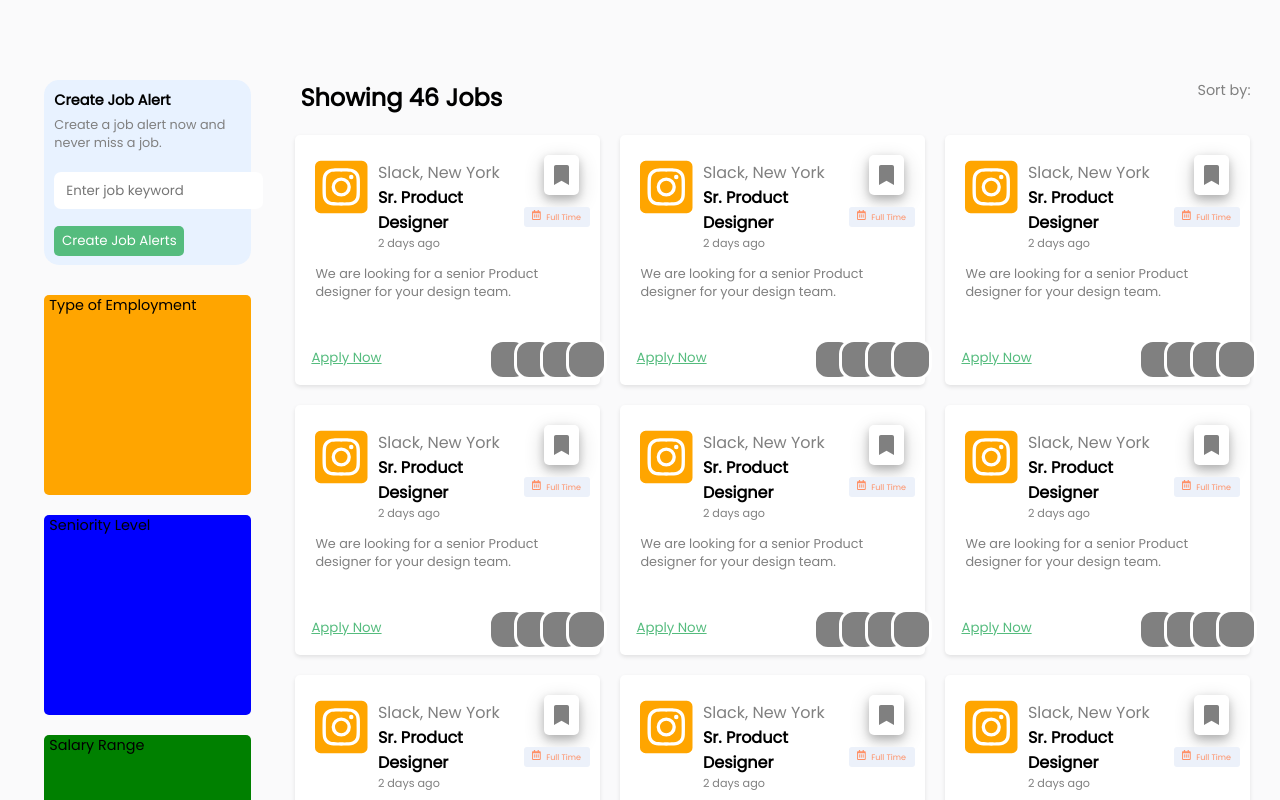
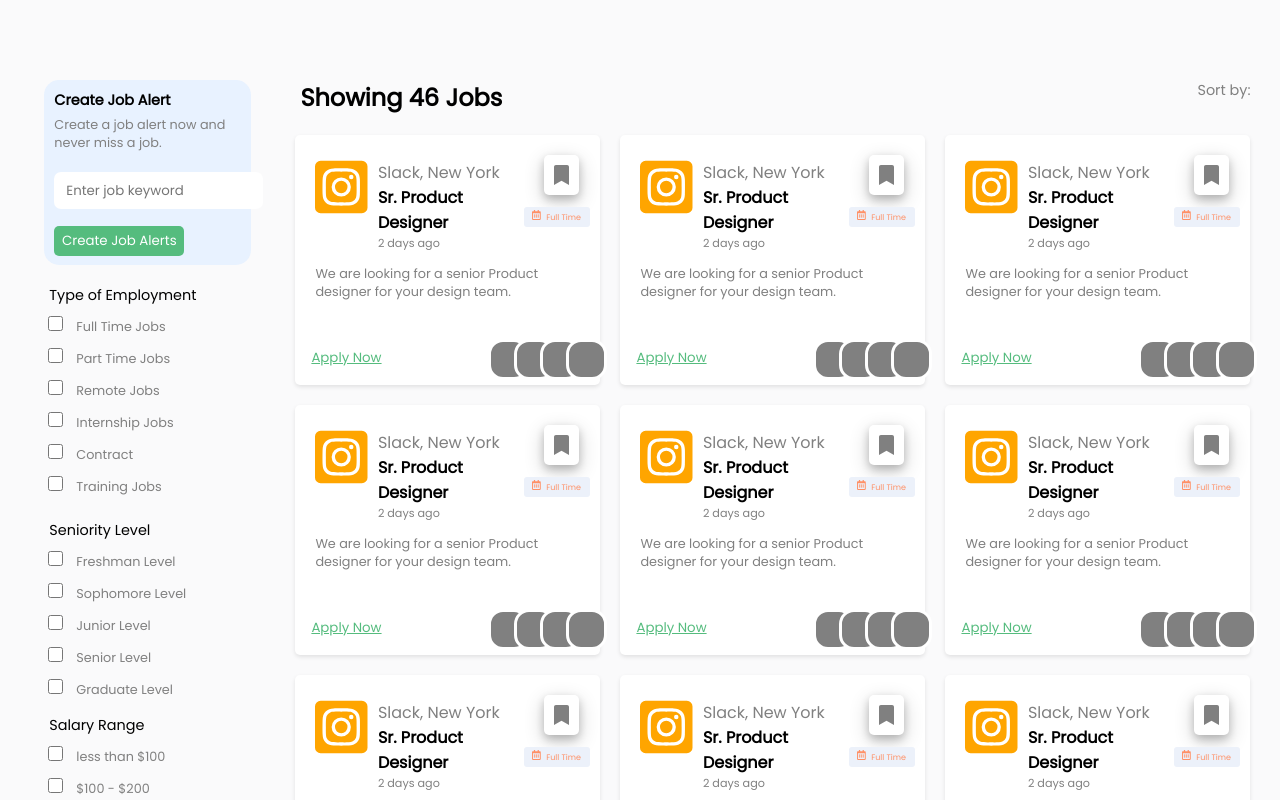
Before and after one commit to manuzcheruz/handshake-react, a React (Create React App) app: page /jobs in a window 1280 px wide. Shown: the top 800 px of the page. Built offline with nearby package versions, Linux system fonts and the light colour scheme.

Commit message:
done with jobs now

```diff
--- a/src/Shared/Field/Field.js
+++ b/src/Shared/Field/Field.js
@@ -4,7 +4,22 @@
 
 function Field(props) {
     let field = ''
-    if (props.elementName === 'input') {
+    if (props.elementName === 'input' && props.elementType === 'checkbox') {
+        field = (
+            <div className="field-item" style={{padding: '0px'}}>
+                <input
+                    name={props.name}
+                    id={props.name}
+                    type={props.elementType}
+                    placeholder={props.placeholder}
+                    style={{height: '15px', width: '15px'}}
+                />
+                <label for={props.name} className="label1" style={{marginLeft: '10px', fontSize: '0.8rem', color: 'grey'}}>
+                    {props.label}
+                </label>
+            </div>
+        )
+    } else if (props.elementName === 'input') {
         field = (
             <div className="field-item">
                 <div className="label">
--- /dev/null
+++ b/src/Shared/Pagination/Pagination.css
@@ -0,0 +1,21 @@
+.pagination {
+    margin-top: 40px;
+    display: flex;
+    justify-content: center;
+}
+
+.pagination .pagination-items {
+    width: 30px;
+    height: 30px;
+    border-radius: 7px;
+    background-color: white;
+    margin-right: 10px;
+    margin-left: 10px;
+    box-shadow: 0 4px 8px 0 rgba(0, 0, 0, 0.2),
+        0 6px 20px 0 rgba(0, 0, 0, 0.19);
+}
+
+.pagination .pagination-items .pagination-item {
+    padding-top: 4px;
+    padding-left: 11px;
+}
--- /dev/null
+++ b/src/Shared/Pagination/Pagination.js
@@ -0,0 +1,45 @@
+import React from 'react'
+
+import './Pagination.css'
+
+// will be accessing the pages dynamically from the request url, this is just dummy pages
+const pages = [
+    {
+        number: '1',
+        active: false
+    },
+    {
+        number: '2',
+        active: false
+    },
+    {
+        number: '3',
+        active: false
+    },
+    {
+        number: '4',
+        active: true
+    },
+    {
+        number: '5',
+        active: false
+    }
+]
+
+function Pagination() {
+    return (
+        <div className="pagination">
+            {pages.map(item => {
+                return (
+                    <div className="pagination-items" style={{backgroundColor: `${item.active && '#55BC7E'}`, color: `${item.active && 'white'}` }}>
+                        <div className="pagination-item">
+                            {item.number}
+                        </div>
+                    </div>
+                )
+            })}
+        </div>
+    )
+}
+
+export default Pagination
--- a/src/components/Auth/Login/Login.css
+++ b/src/components/Auth/Login/Login.css
@@ -1,5 +1,5 @@
 .login-wrapper {
-    height: 100vh;
+    height: auto;
     width: 100vw;
     display: grid;
     grid-template-columns: 1fr 1fr;
--- a/src/components/Auth/Login/Login.js
+++ b/src/components/Auth/Login/Login.js
@@ -21,6 +21,12 @@
         elementType: 'password',
         placeholder: 'Password',
         label: 'Password'
+    },
+    {
+        name: 'remember',
+        elementName: 'input',
+        elementType: 'checkbox',
+        label: 'keep me logged in'
     }
 ]
 
@@ -50,6 +56,7 @@
                                     )
                                 })}
                                 <div className="button">
+                                    <Link to="/jobs">
                                         <Button
                                             name='Log In'
                                             color='white'
@@ -61,6 +68,7 @@
                                             iconMarginLeft='20px'
                                             iconMarginTop='0px'
                                             icon={<LoginIcon height={20} color='white' />} />
+                                    </Link>
                                 </div>
                             </form>
                         </div>
--- a/src/components/Auth/Signup/Signup.js
+++ b/src/components/Auth/Signup/Signup.js
@@ -31,8 +31,9 @@
     },
     {
         name: 'terms',
-        elementName: 'checkbox',
-        elementType: 'checkbox'
+        elementName: 'input',
+        elementType: 'checkbox',
+        label: 'accept our terms and conditions in order to complete creating your account'
     }
 ]
 
--- a/src/components/Job/Jobs/Jobs.css
+++ b/src/components/Job/Jobs/Jobs.css
@@ -45,14 +45,13 @@
 .jobs-wrapper .filters .filter {
     width: auto;
     height: 500px;
-    margin-top: 30px;
+    margin-top: 20px;
     border-radius: 15px;
 }
 
 .jobs-wrapper .filters .filter .employment-type {
-    height: 200px;
+    height: 230px;
     width: auto;
-    background-color: orange;
     border-radius: 5px;
 }
 
@@ -62,10 +61,9 @@
 }
 
 .jobs-wrapper .filters .filter .level {
-    margin-top: 20px;
-    height: 200px;
+    margin-top: 5px;
+    height: 190px;
     width: auto;
-    background-color: blue;
     border-radius: 5px;
 }
 
@@ -75,10 +73,9 @@
 }
 
 .jobs-wrapper .filters .filter .salary {
-    margin-top: 20px;
+    margin-top: 5px;
     height: 200px;
     width: auto;
-    background-color: green;
     border-radius: 5px;
 }
 
--- a/src/components/Job/Jobs/Jobs.js
+++ b/src/components/Job/Jobs/Jobs.js
@@ -3,6 +3,7 @@
 import JobCard from '../../LandingPage/JobSection/JobCard/JobCard'
 import Field from '../../../Shared/Field/Field'
 import Button from '../../../Shared/Button/Button'
+import Pagination from '../../../Shared/Pagination/Pagination'
 
 import './Jobs.css'
 
@@ -13,6 +14,111 @@
         elementType: 'text',
         placeholder: 'Enter job keyword',
         // label: 'Your e-mail'
+    }
+]
+
+const employmentFilters = [
+    {
+        name: 'full',
+        elementName: 'input',
+        elementType: 'checkbox',
+        label: 'Full Time Jobs'
+    },
+    {
+        name: 'part',
+        elementName: 'input',
+        elementType: 'checkbox',
+        label: 'Part Time Jobs'
+    },
+    {
+        name: 'remote',
+        elementName: 'input',
+        elementType: 'checkbox',
+        label: 'Remote Jobs'
+    },
+    {
+        name: 'internship',
+        elementName: 'input',
+        elementType: 'checkbox',
+        label: 'Internship Jobs'
+    },
+    {
+        name: 'contract',
+        elementName: 'input',
+        elementType: 'checkbox',
+        label: 'Contract'
+    },
+    {
+        name: 'training',
+        elementName: 'input',
+        elementType: 'checkbox',
+        label: 'Training Jobs'
+    }
+]
+
+const levelFilters = [
+    {
+        name: 'freshman',
+        elementName: 'input',
+        elementType: 'checkbox',
+        label: 'Freshman Level'
+    },
+    {
+        name: 'sophomore',
+        elementName: 'input',
+        elementType: 'checkbox',
+        label: 'Sophomore Level'
+    },
+    {
+        name: 'junior',
+        elementName: 'input',
+        elementType: 'checkbox',
+        label: 'Junior Level'
+    },
+    {
+        name: 'senior',
+        elementName: 'input',
+        elementType: 'checkbox',
+        label: 'Senior Level'
+    },
+    {
+        name: 'graduate',
+        elementName: 'input',
+        elementType: 'checkbox',
+        label: 'Graduate Level'
+    }
+]
+
+const salaryFilters = [
+    {
+        name: 'first',
+        elementName: 'input',
+        elementType: 'checkbox',
+        label: 'less than $100'
+    },
+    {
+        name: 'second',
+        elementName: 'input',
+        elementType: 'checkbox',
+        label: '$100 - $200'
+    },
+    {
+        name: 'third',
+        elementName: 'input',
+        elementType: 'checkbox',
+        label: '$200 - $300'
+    },
+    {
+        name: 'senior',
+        elementName: 'input',
+        elementType: 'checkbox',
+        label: '$300 - $500'
+    },
+    {
+        name: 'graduate',
+        elementName: 'input',
+        elementType: 'checkbox',
+        label: 'over $500'
     }
 ]
 
@@ -59,15 +165,39 @@
                                 <div className="title">
                                     Type of Employment
                                 </div>
+                                <div className="items">
+                                    {employmentFilters.map(item => {
+                                        return (
+                                            <Field
+                                                {...item} />
+                                        )
+                                    })}
+                                </div>
                             </div>
                             <div className="level">
                                 <div className="title">
                                     Seniority Level
                                 </div>
+                                <div className="items">
+                                    {levelFilters.map(item => {
+                                        return (
+                                            <Field
+                                                {...item} />
+                                        )
+                                    })}
+                                </div>
                             </div>
                             <div className="salary">
                                 <div className="title">
                                     Salary Range
+                                </div>
+                                <div className="items">
+                                    {salaryFilters.map(item => {
+                                        return (
+                                            <Field
+                                                {...item} />
+                                        )
+                                    })}
                                 </div>
                             </div>
                         </div>
@@ -94,6 +224,7 @@
                             <JobCard />
                             <JobCard />
                         </div>
+                        <Pagination />
                     </div>
                 </div>
             </div>
--- a/src/components/LandingPage/JobSection/JobSection.css
+++ b/src/components/LandingPage/JobSection/JobSection.css
@@ -17,25 +17,3 @@
     grid-template-columns: repeat(3, 1fr);
     grid-gap: 20px;
 }
-
-.job-wrapper .pagination {
-    margin-top: 40px;
-    display: flex;
-    justify-content: center;
-}
-
-.job-wrapper .pagination .pagination-items {
-    width: 30px;
-    height: 30px;
-    border-radius: 7px;
-    background-color: white;
-    margin-right: 10px;
-    margin-left: 10px;
-    box-shadow: 0 4px 8px 0 rgba(0, 0, 0, 0.2),
-    0 6px 20px 0 rgba(0, 0, 0, 0.19);
-}
-
-.job-wrapper .pagination .pagination-items .pagination-item {
-    padding-top: 4px;
-    padding-left: 11px;
-}
```
Also changed, not shown: src/components/LandingPage/JobSection/JobSection.js (+2 -27 lines), 1 other file (tests, documents, lock files or other folders). Lines whose indentation alone changed are shown as unchanged.
